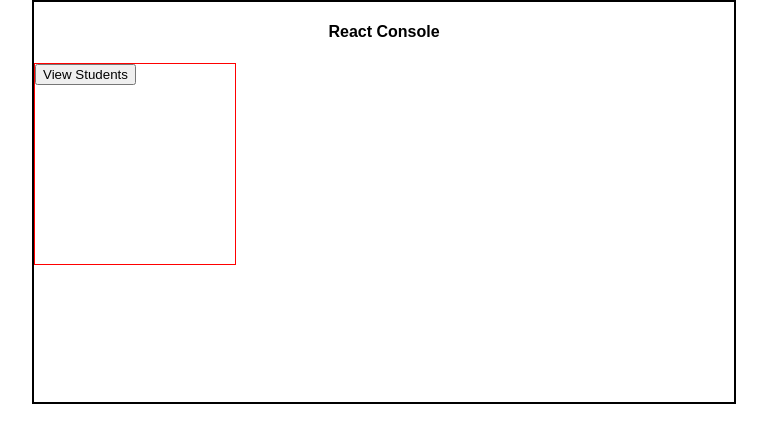
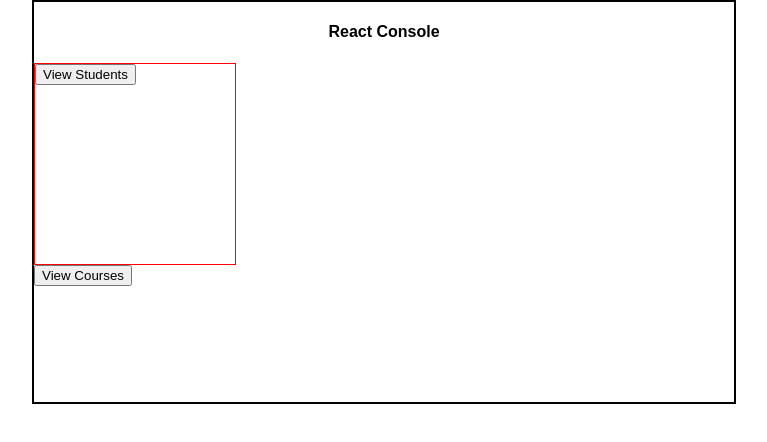
Before and after one commit to shamelessApathy/react-console, a React (Create React App) app: page / in a window 1280 px wide. Shown: the top 442 px of the page, without its empty margins (256-1023 px from the left). Built offline with nearby package versions, Linux system fonts and the light colour scheme.

Commit message:
added simpleapi node backend to project

```diff
--- a/src/index.js
+++ b/src/index.js
@@ -3,19 +3,26 @@ import ReactDOM from 'react-dom';
 import axios from 'axios';
 import './index.css';
 
-class Students extends React.Component {
+class Buttons extends React.Component {
 	constructor(props) {
 		super(props);
 		this.state = {
 			'Query':''
 		}
+		this.students = [];
 
 	}
 	studentQuery()
 	{
 		console.log('butotn cliciked');
-		  axios.get('http://localhost:3000/hogwarts/index.php')
-    .then(response => console.log(response))
+		  axios.get('http://localhost:3001/students')
+    	.then(response => console.log(response))
+	}
+	classQuery()
+	{
+		console.log('class button clicked');
+			axios.get('http://localhost:3001/courses')
+			.then(response => console.log(response))
 	}
 	render()
 	{
@@ -23,6 +30,9 @@ class Students extends React.Component {
 		<div>
 			<div className="students">
 				<button onClick={() => this.studentQuery()}>View Students</button>
+			</div>
+			<div className="classes">
+				<button onClick={() => this.classQuery()}>View Courses</button>
 			</div>
 		</div>
 		);
@@ -40,7 +50,7 @@ class Console extends React.Component {
 		<div>
 			<div className="console">
 				<h4 className="title">React Console</h4>
-				<Students />
+				<Buttons />
 			</div>
 		</div>
 		);
```
